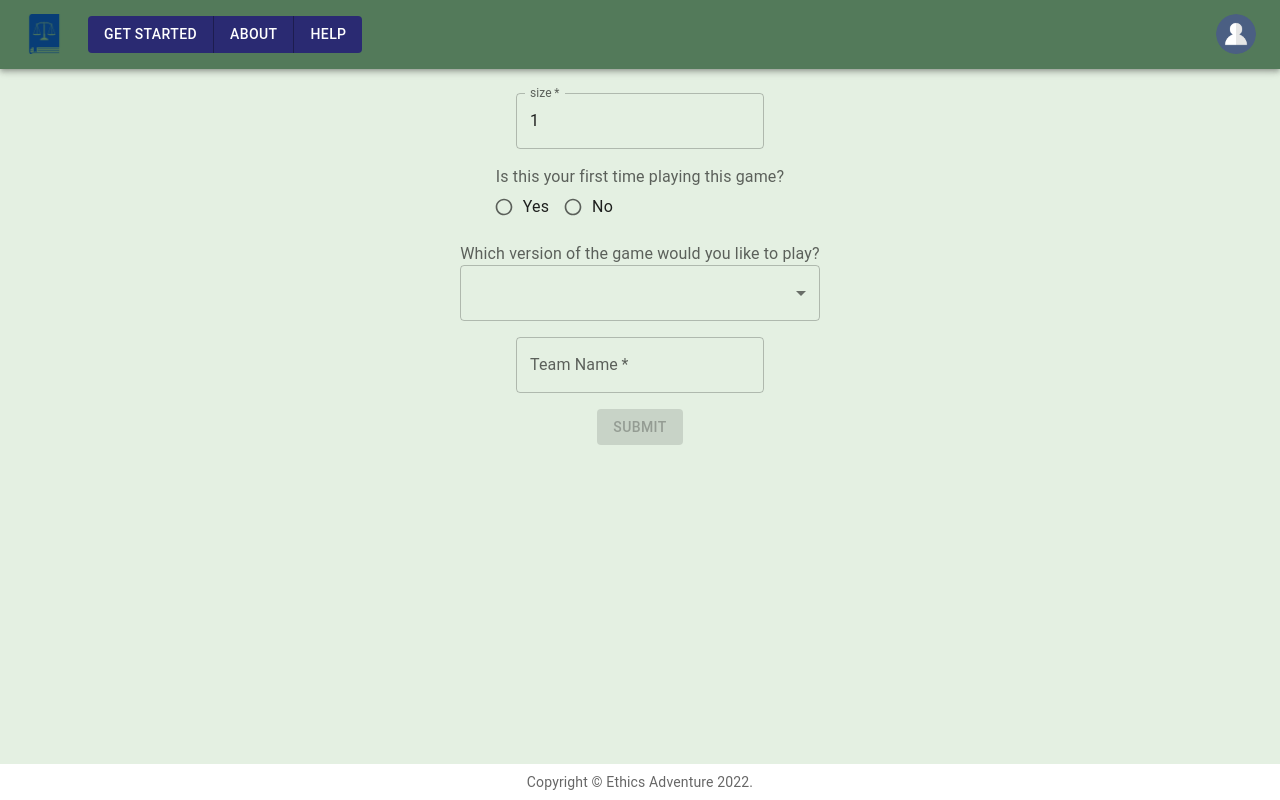
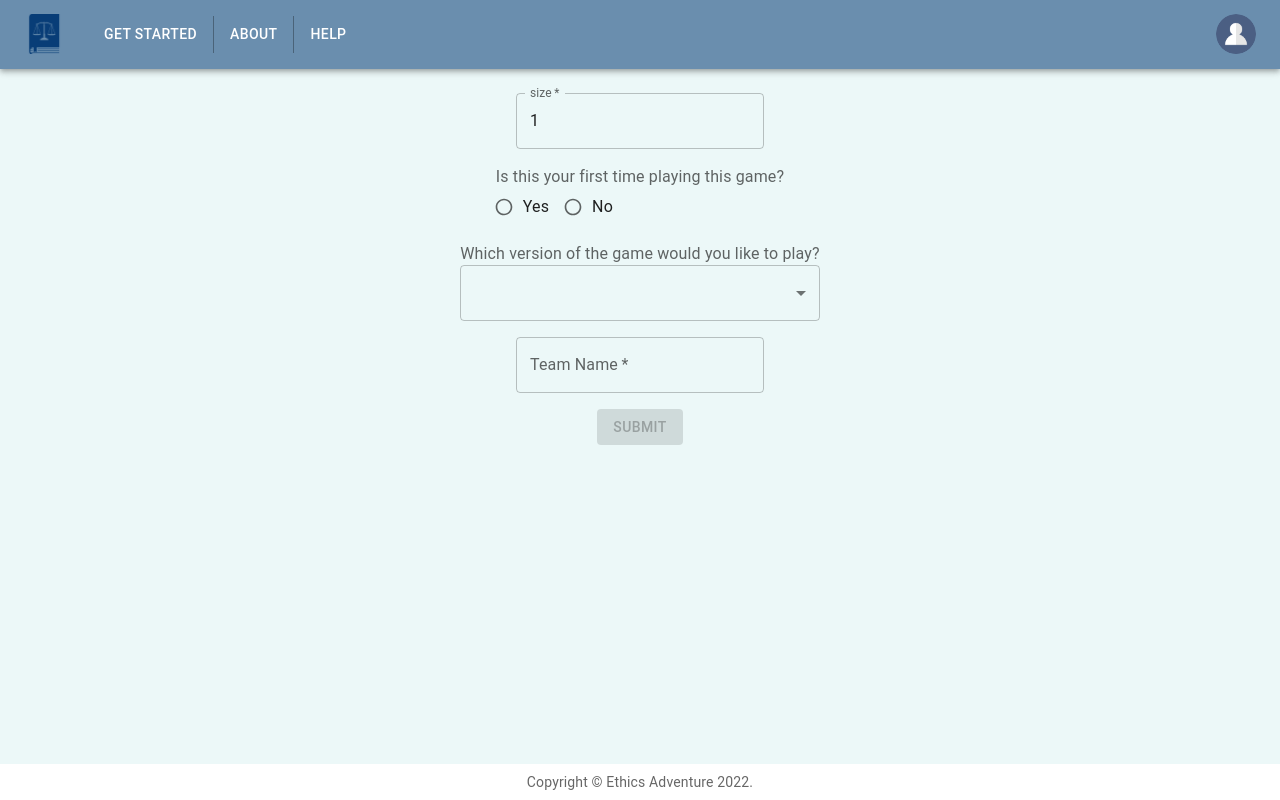
Before and after one commit to WilSimpson/SEP_2022, a React (Create React App) app in the folder frontend/: page /startingSurvey in a window 1280 px wide. Built offline with nearby package versions, Linux system fonts and the light colour scheme.

Commit message:
playing with themes

```diff
--- a/frontend/src/components/gameCode.js
+++ b/frontend/src/components/gameCode.js
@@ -8,6 +8,7 @@ import withStyles from '@mui/styles/withStyles';
 import Alert from '@mui/material/Alert';
 import { useNavigate } from "react-router-dom";
 import GameService from '../services/services';
+import { LinearProgress } from '@mui/material';
 
 const styles = {
     input: {
@@ -24,6 +25,7 @@ const styles = {
             value: '',
             errMsg: '',
             submitDisabled: true,
+            loading: false,
         };
         this.handleChange = this.handleChange.bind(this);
         this.submitCode = this.submitCode.bind(this);
@@ -38,6 +40,7 @@ const styles = {
      }
 
     submitCode() {
+        this.setState({loading: true});
         const re = /^[0-9\b]{6}$/;
         const code = this.state.value;
          if (re.test(code)) {
@@ -72,7 +75,8 @@ const styles = {
             } else {
                 this.setState({errMsg: "This Gamecode is not valid. Gamecodes must contain only number values."});
             }
-         }
+         };
+         this.setState({loading: false});
      }
 
     render () {
@@ -99,9 +103,12 @@ const styles = {
             onChange={this.handleChange}/>
             <br />
         </Box>
-        <ButtonGroup variant="contained" size='large' alignItems="center" justify="center">
+        <ButtonGroup variant="contained">
             <Button color='secondary' onClick={this.submitCode} inputProps={{ 'data-testid': 'submit'}} data-testid='submit' disabled={this.state.submitDisabled}>Join Game</Button>
         </ButtonGroup>
+        <Box sx={{pb:2}}>
+                { this.state.loading && <LinearProgress /> }
+            </Box>
         </Grid>
         );
     }
--- a/frontend/src/components/gameSession.js
+++ b/frontend/src/components/gameSession.js
@@ -71,7 +71,7 @@ export default function GameSession() {
             <Typography>Question: {currentQuestion ? currentQuestion.text : "Game not found"}</Typography>
             {/* Question options or chance game goes here */}
             <ButtonGroup variant="contained"  alignItems="center" justify="center">
-                <Button color='primary' onClick={nextQuestion} inputProps={{ 'data-testid': 'continue'}} data-testid='continue' disabled={false}>Continue</Button>
+                <Button color='secondary' onClick={nextQuestion} inputProps={{ 'data-testid': 'continue'}} data-testid='continue' disabled={false}>Continue</Button>
             </ButtonGroup>
           </Container>
         </Box>
--- a/frontend/src/components/nav.js
+++ b/frontend/src/components/nav.js
@@ -15,7 +15,8 @@ import accountIcon from '../images/accountIcon.png';
 import logoSmall from '../images/logoSmall.png'
 import { ButtonGroup } from '@mui/material';
 
-const pages = ['Get Started', 'About', 'Help'];
+//const pages = ['Get Started', 'About', 'Help'];
+const pages = {'Get Started': '#', 'About':'#', 'Help':'#'};
 const settings = ['Dashboard', 'Games', 'Account Settings', 'Logout'];
 
 const ResponsiveAppBar = () => {
@@ -73,22 +74,24 @@ const ResponsiveAppBar = () => {
                 display: { xs: 'block', md: 'none' },
               }}
             >
-              {pages.map((page) => (
-                <MenuItem key={page} onClick={handleCloseNavMenu}>
-                  <Typography textAlign="center">{page}</Typography>
+              {Object.entries(pages).map(([key, value]) => (
+                <MenuItem key={key} href={value} onClick={handleCloseNavMenu}>
+                  <Typography textAlign="center">{key}</Typography>
                 </MenuItem>
               ))}
             </Menu>
           </Box>
             <Box sx={{ flexGrow: 1, display: { xs: 'none', md: 'flex' }, pl:3 }}>
-            <ButtonGroup disableElevation variant='contained' color='secondary'>
-            {pages.map((page) => (
+            <ButtonGroup disableElevation variant='contained' color='primary'>
+            {Object.entries(pages).map(([key, value]) => (
               <Button
-              key={page}
+              key={key}
+              href={value}
               onClick={handleCloseNavMenu}
-              sx={{ my: 2 }}
+              sx={{ my: 2,
+                borderRadius: 0 }}
             >
-              {page}
+              {key}
             </Button>
             ))}
             </ButtonGroup>
--- a/frontend/src/components/startingSurvey.js
+++ b/frontend/src/components/startingSurvey.js
@@ -181,7 +181,7 @@ export default function StartingSurvey() {
         />
         </Box>
       </Grid>
-      <Button variant="contained" color="primary" type="submit" data-testid='submit' disabled={submitDisabled}>
+      <Button variant="contained" color="secondary" type="submit" data-testid='submit' disabled={submitDisabled}>
         Submit
       </Button>
     </Grid>
--- a/frontend/src/index.js
+++ b/frontend/src/index.js
@@ -5,26 +5,34 @@ import App from './App';
 import reportWebVitals from './reportWebVitals';
 import { ThemeProvider, StyledEngineProvider, createTheme } from '@mui/material/styles';
 
-
-
 const theme = createTheme({
   palette: {
+    type: 'light',
     primary: {
-      main: '#537A5A'
+      main: '#6A8EAE',
     },
     secondary: {
-      main: '#2A2A72'
-    },
-    tertiary: {
-      default: "#F6AE2D"
+      main: '#57A773',
+      contrastText: '#ffffff',
     },
     background: {
-      default: "#e4f0e2"
+      default: '#ECF8F8',
+      paper: '#fff',
     },
-    contrastThreshold: 3,
-    tonalOffset: 0.2,
-    fontFamily: 'Roboto'
   },
+  // components: {
+  //   MuiButton: {
+  //     styleOverrides: {
+  //       root: {
+  //         borderRadius: 28,
+  //       },
+  //     },
+  //   },
+  // },
+  spacing: 8,
+  // shape: {
+  //   borderRadius: 6,
+  // },
 });
 
 ReactDOM.render(
```
